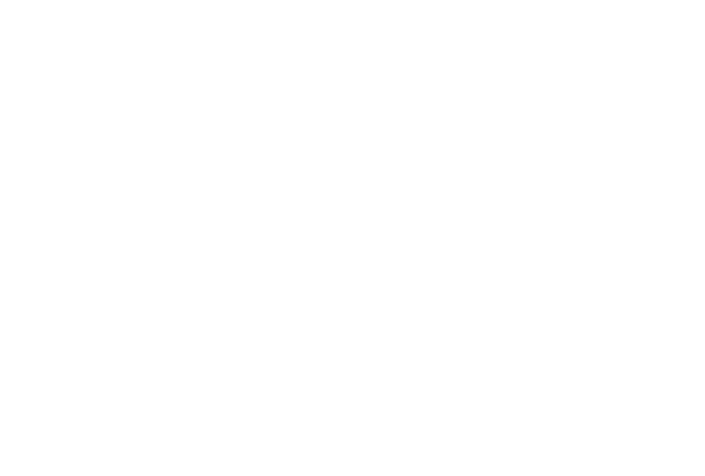
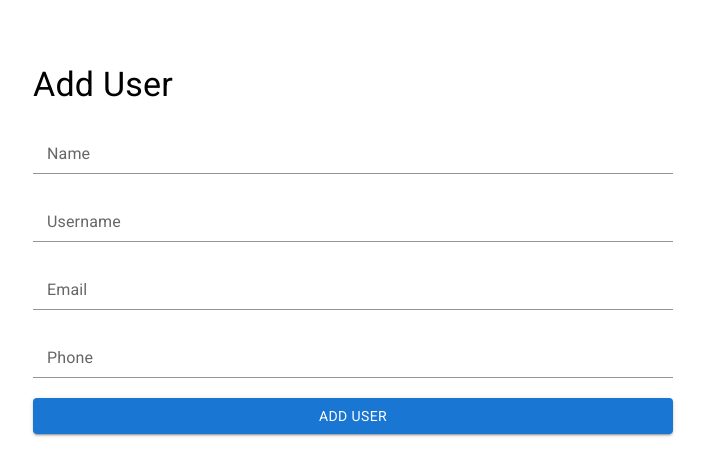
Before and after one commit to nairyasatryan/react-project, a React (Create React App) app: page /armine/add in a window 1280 px wide. Before the commit this address had no page. Shown: the top 476 px of the page, without its empty margins (287-992 px from the left). Built offline with nearby package versions, Linux system fonts and the light colour scheme.

Commit message:
AllUsers and AddUser Components first  commit

```diff
--- a/src/App.js
+++ b/src/App.js
@@ -6,6 +6,8 @@
 import Narek from './pages/Narek/Narek'
 import Armine from './pages/Armine'
 import Nelly from './pages/Nelly/Nelly'
+import AllUser from './pages/Armine/components/AllUser'
+import AddUser from './pages/Armine/components/AddUser'
 
 function App() {
   return (
@@ -16,7 +18,9 @@
         <Route path='/henrik' element={<Henrik />} />
         <Route path='/nairi' element={<Nairi />} />
         <Route path='/narek' element={<Narek />} />
-        <Route path='/armine' element={<Armine />} />
+        <Route path='/armine' element={<Armine/> } />
+        <Route path='/armine/all' element={<AllUser/>} />
+        <Route path='/armine/add' element={<AddUser/>} />
         <Route path='/nelly' element={<Nelly />} />
       </Routes>
     </BrowserRouter>
--- /dev/null
+++ b/src/pages/Armine/components/AddUser.js
@@ -0,0 +1,60 @@
+import { FormGroup,FormControl,InputLabel,Input,Typography,Button, styled} from '@mui/material';
+import React, { useState } from 'react';
+// import {addUser} from '../service/api';
+
+const Container = styled(FormGroup)`
+  width:50%;
+  margin:5% auto 0 auto;
+  & > div {
+    margin-top:20px;
+  }
+`
+const initialValues = {
+  name:'',
+  username:'',
+  email:'',
+  phone:''
+}
+
+
+const AddUser = () => {
+
+  const [user, setUser] = useState(initialValues);
+
+  const onValueChange = (e) =>{
+    setUser({ ...user, [e.target.name]: e.target.value})
+    console.log(user)
+  }
+
+  // const addUserDetails = async () => {
+  //   await addUser(user);
+  // }
+
+  return (
+    <Container>
+      <Typography variant='h4'>Add User</Typography>
+      <FormControl>
+        <InputLabel>Name</InputLabel>
+        <Input onChange={(e) => onValueChange(e)} name="name"/>
+      </FormControl>
+      <FormControl>
+        <InputLabel>Username</InputLabel>
+        <Input onChange={(e) => onValueChange(e)} name="username"/>
+      </FormControl>
+      <FormControl>
+        <InputLabel>Email</InputLabel>
+        <Input onChange={(e) => onValueChange(e)} name="email"/>
+      </FormControl>
+      <FormControl>
+        <InputLabel>Phone</InputLabel>
+        <Input onChange={(e) => onValueChange(e)} name="phone"/>
+      </FormControl>
+      <FormControl>
+        <Button variant='contained'>Add User</Button>
+      </FormControl>
+    </Container>
+
+  )
+}
+
+export default AddUser;
--- /dev/null
+++ b/src/pages/Armine/components/AllUser.js
@@ -0,0 +1,46 @@
+import { useEffect, useState } from "react";
+import { Table, TableHead, TableRow, TableCell, TableBody } from '@mui/material';
+import { getUsers } from '../service/api';
+import React from 'react';
+
+const AllUser = () => {
+
+  const [users, setUsers] = useState([]);
+  useEffect(() => {
+    getUsersDetalis();
+  }, [])
+
+  const getUsersDetalis = async () => {
+    let response = await getUsers();
+    console.log(response);
+    setUsers(response.data);
+  }
+  return (
+    <Table>
+      <TableHead>
+        <TableRow>
+          <TableCell>Id</TableCell>
+          <TableCell>Name</TableCell>
+          <TableCell>Username</TableCell>
+          <TableCell>Email</TableCell>
+          <TableCell>Phone</TableCell>
+        </TableRow>
+      </TableHead>
+      <TableBody>
+        {
+          users.map(user => (
+            <TableRow>
+              <TableCell>{user.id}</TableCell>
+              <TableCell>{user.name}</TableCell>
+              <TableCell>{user.username}</TableCell>
+              <TableCell>{user.email}</TableCell>
+              <TableCell>{user.phone}</TableCell>
+            </TableRow>
+          ))
+        }
+      </TableBody>
+    </Table>
+  )
+}
+
+export default AllUser;
--- /dev/null
+++ b/src/pages/Armine/components/NavBar.js
@@ -0,0 +1,25 @@
+import {AppBar, Toolbar, styled} from '@mui/material';
+import {NavLink} from 'react-router-dom';
+
+const Header = styled(AppBar)`
+    background:#111111;
+`
+const Tabs =styled(NavLink)`
+    font-size:20px;
+    margin-right:20px;
+    color:inherit;
+    text-decoration:none;
+`
+const NavBar = () => {
+    return (
+        <Header position='static'>
+            <Toolbar>
+                <Tabs to='/armine'>Armine's CRUD</Tabs>
+                <Tabs to ='/armine/all'>All Users</Tabs>
+                <Tabs to = '/armine/add'>Add Users</Tabs>
+            </Toolbar>
+        </Header>
+    )
+}
+
+export default NavBar;
--- a/src/pages/Armine/index.js
+++ b/src/pages/Armine/index.js
@@ -1,10 +1,10 @@
 import React from 'react'
-import MaterialTable from 'material-table'
+import NavBar from './components/NavBar.js'
 
 export default function Armine() {
   return (
     <div>
-      <MaterialTable/>
+      <NavBar/>
     </div>
   )
 }
--- /dev/null
+++ b/src/pages/Armine/service/api.js
@@ -0,0 +1,19 @@
+// import axios from 'axios';
+
+// const API_URL = ''
+
+// export const addUser = async (data) => {
+//     try {
+//         return await axios.post(API_URL, data)
+//     }catch(error){
+//         console.log('ERROR: while calling addUser api ', error.message)
+//     }
+// }
+
+// export const getUsers = async () => {
+//     try {
+//         return await axios.get(API_URL);
+//     } catch (error) {
+//         console.log('ERROR: while calling getUsers api', error.message)
+//     }
+// }
```
Also changed, not shown: package.json (+8 -1 lines), src/pages/Armine/components/CodeForInterview.js (added, +7 -0 lines), src/pages/Armine/database/db.json (added, +10 -0 lines), 1 other file (tests, documents, lock files or other folders).
